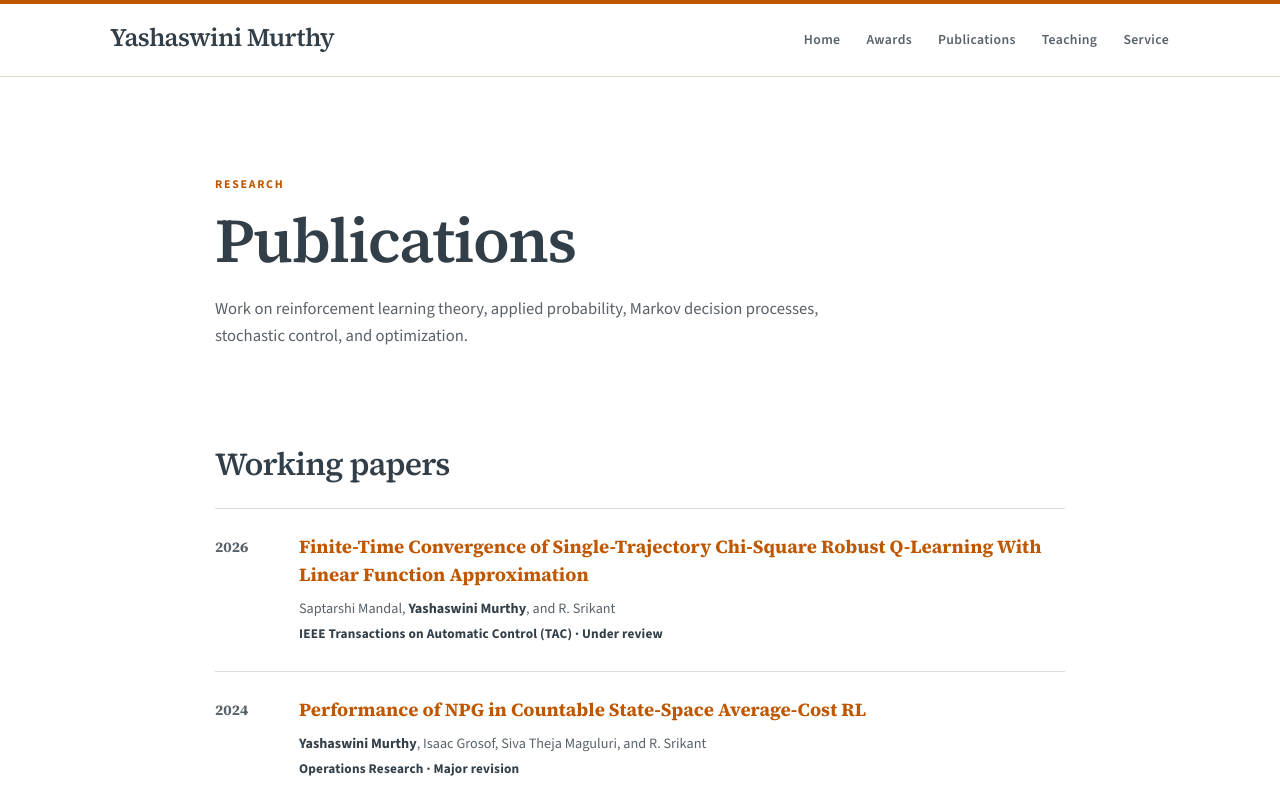
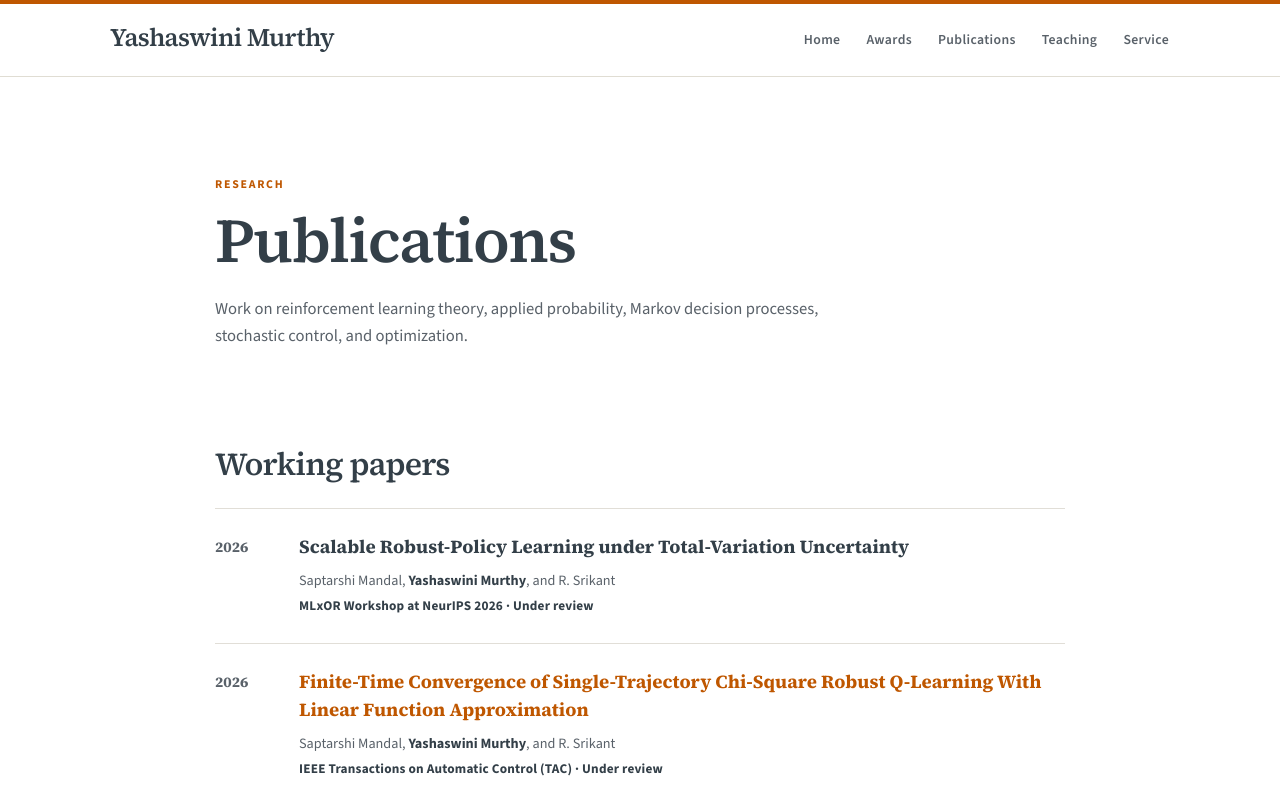
Before and after one commit to ymurthy/ymurthy.github.io, a Next.js app: page /publications in a window 1280 px wide. Shown: the top 800 px of the page. Built offline with nearby package versions, Linux system fonts and the light colour scheme.

Commit message:
Add robust-policy workshop paper under review

```diff
--- a/app/data/publications.ts
+++ b/app/data/publications.ts
@@ -113,6 +113,13 @@ export const conferencePublications: Publication[] = [
 
 export const workingPapers: Publication[] = [
   {
+    title: "Scalable Robust-Policy Learning under Total-Variation Uncertainty",
+    authors: "Saptarshi Mandal, Yashaswini Murthy, and R. Srikant",
+    venue: "MLxOR Workshop at NeurIPS 2026",
+    year: "2026",
+    note: "Under review",
+  },
+  {
     title:
       "Finite-Time Convergence of Single-Trajectory Chi-Square Robust Q-Learning With Linear Function Approximation",
     authors: "Saptarshi Mandal, Yashaswini Murthy, and R. Srikant",
@@ -152,6 +159,6 @@ export const preprints: Publication[] = [
 export const selectedPublications: Publication[] = [
   conferencePublications[0],
   conferencePublications[1],
-  workingPapers[0],
+  workingPapers[1],
   journalPublications[1],
 ];
```
Also changed, not shown: publications/index.html (+1 -1 lines), 1 other file (tests, documents, lock files or other folders).
